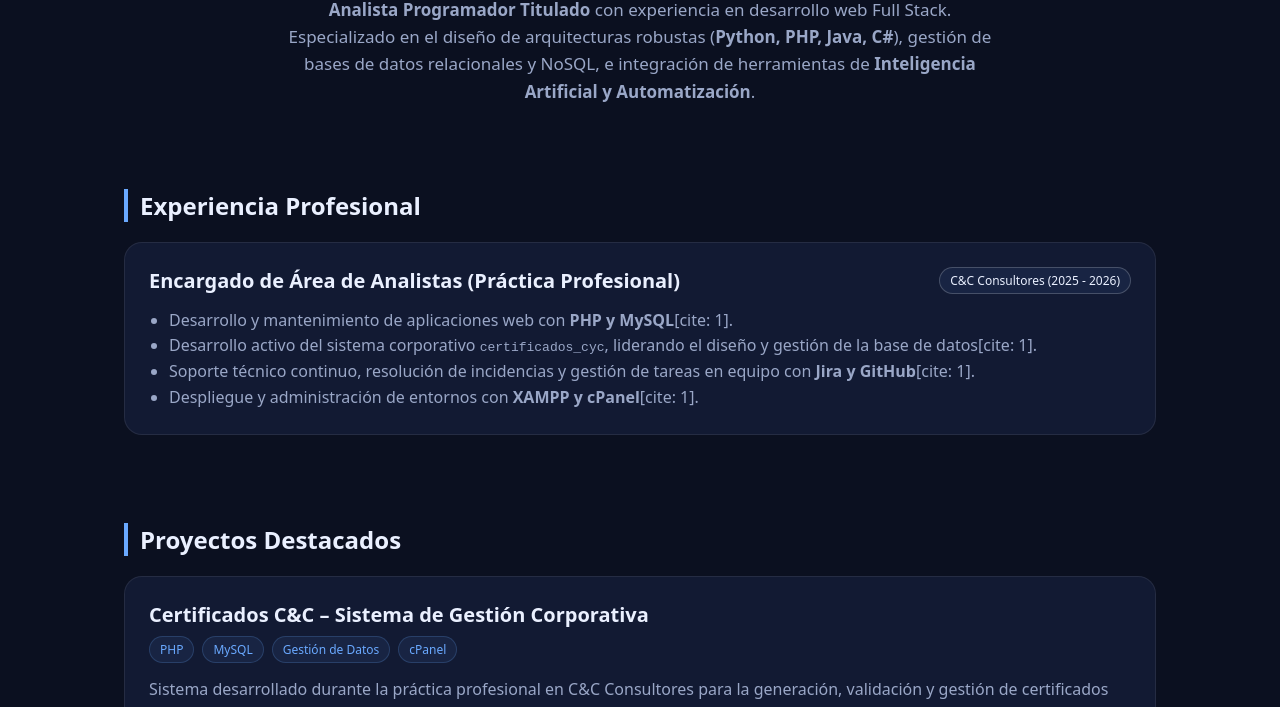
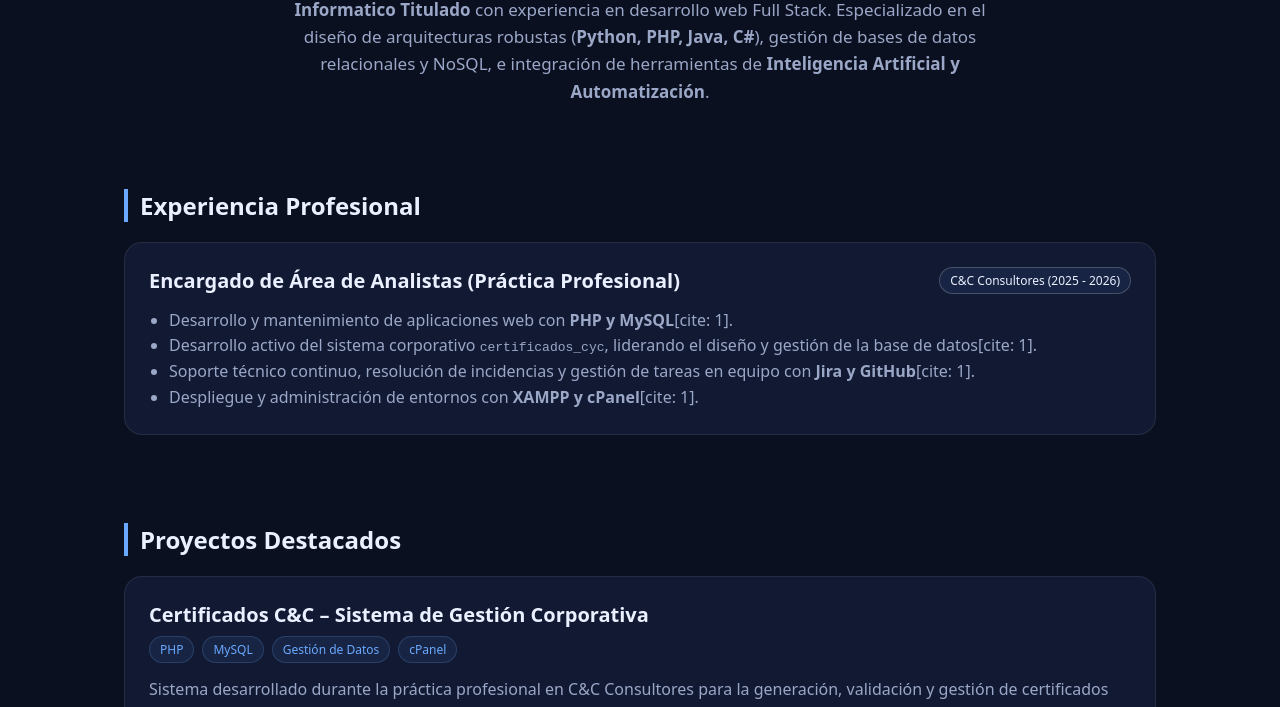
Before and after one commit to NicolasMorales311096/portafolio, a plain HTML site: page index.html in a window 1280 px wide. Shown: the part 393-1100 px from the top of the page. Drawn offline with Linux system fonts and the light colour scheme.

Commit message:
Update index.html

```diff
--- a/index.html
+++ b/index.html
@@ -194,7 +194,7 @@
       <img src="logo-nm.png" alt="Nicolás Morales Díaz">
       <h1>Digital Product Builder & Software Developer</h1>
       <p class="subtitle">
-        <strong>Analista Programador Titulado</strong> con experiencia en desarrollo web Full Stack. Especializado en el diseño de arquitecturas robustas (<strong>Python, PHP, Java, C#</strong>), gestión de bases de datos relacionales y NoSQL, e integración de herramientas de <strong>Inteligencia Artificial y Automatización</strong>.
+        <strong>Informatico Titulado</strong> con experiencia en desarrollo web Full Stack. Especializado en el diseño de arquitecturas robustas (<strong>Python, PHP, Java, C#</strong>), gestión de bases de datos relacionales y NoSQL, e integración de herramientas de <strong>Inteligencia Artificial y Automatización</strong>.
       </p>
     </section>
 
```
